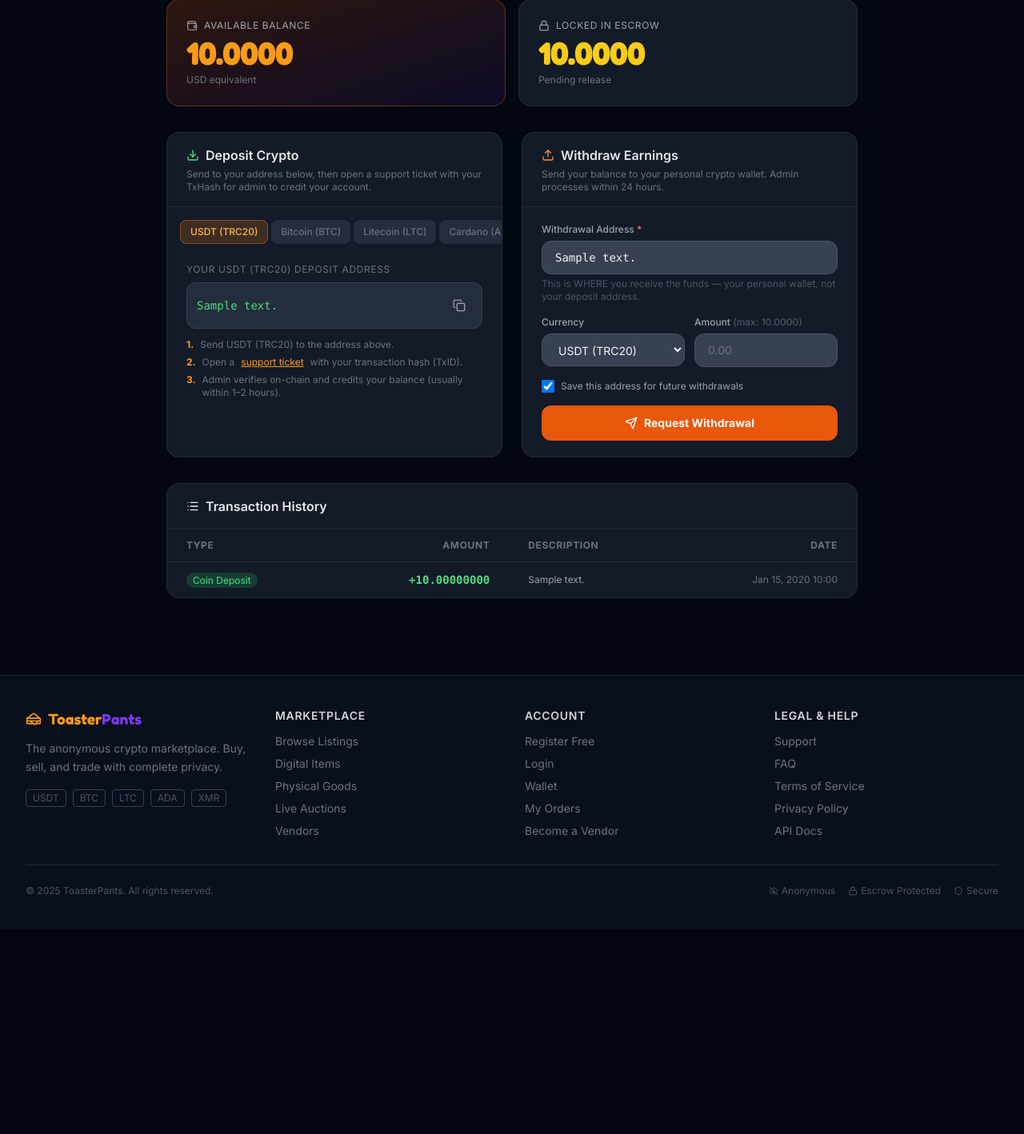
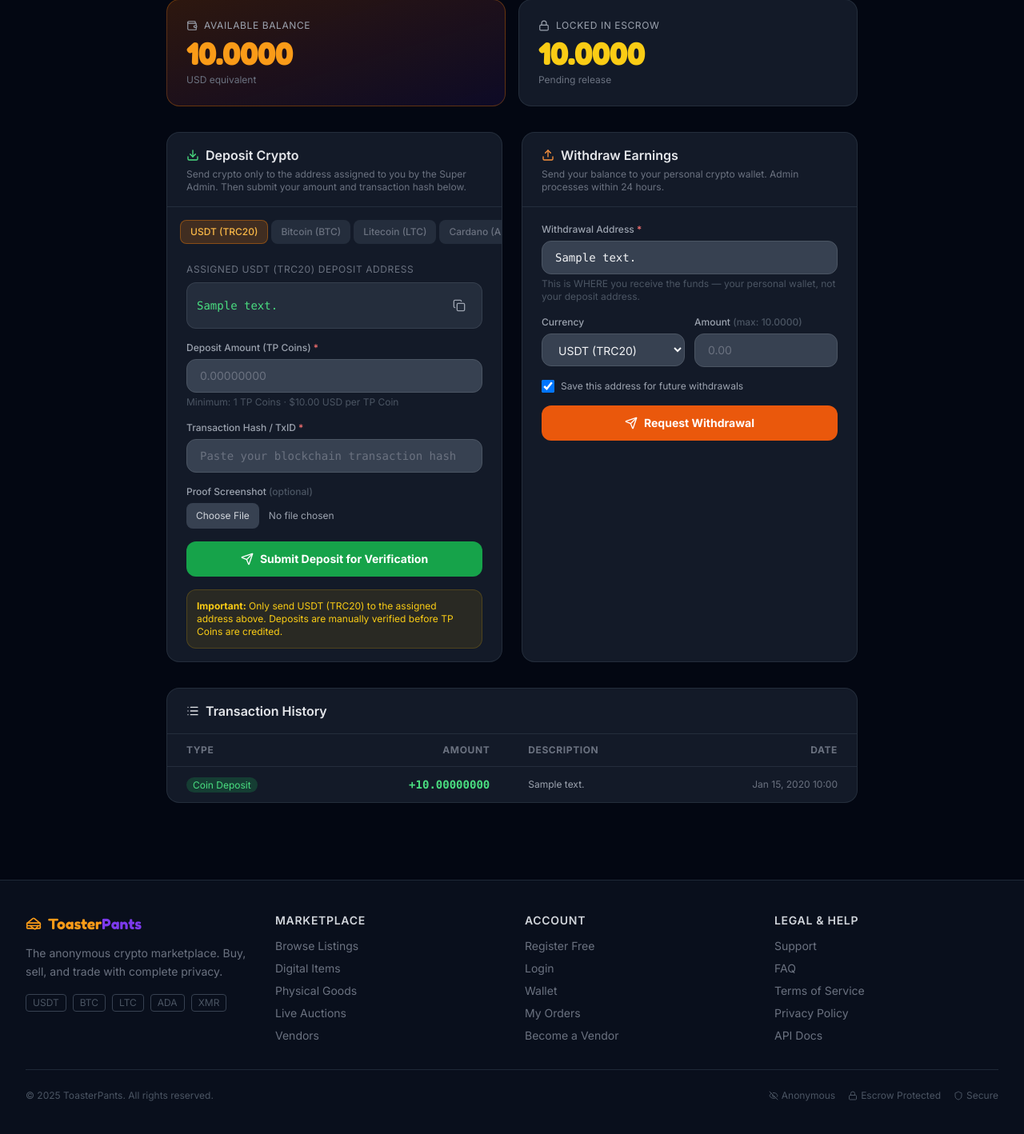
Before and after one commit to purehenthai-blip/tp, a Django app: page /wallet/ in a window 1280 px wide. Shown: the part 194-1612 px from the top of the page at 80% size. Before the commit the page ends 1315 px from the top, so only its background shows below. Run offline with Django 4.2, Linux system fonts and the light colour scheme; a user stored in the database is signed in; tables that the repository leaves empty hold one stand-in row (values such as "Sample post"); parts of the project's set-up code (start-up, migrations or seed data) failed here and were passed over; some libraries are stand-ins or nearby versions.

Commit message:
Harden wallet deposits checkout and account controls

```diff
--- a/apps/accounts/models.py
+++ b/apps/accounts/models.py
@@ -291,6 +291,11 @@ class DepositRequest(models.Model):
     usd_amount      = models.DecimalField(max_digits=18, decimal_places=2,
                                           help_text="USD equivalent")
     currency        = models.CharField(max_length=20, default='USDT_TRC20')
+    deposit_address = models.CharField(
+        max_length=200,
+        blank=True,
+        help_text="Platform-assigned destination address used for this deposit",
+    )
     tx_hash         = models.CharField(max_length=300, help_text="Blockchain transaction hash / ID")
     screenshot      = models.ImageField(upload_to='deposits/screenshots/', null=True, blank=True)
     from_address    = models.CharField(max_length=200, blank=True)
--- a/apps/accounts/services.py
+++ b/apps/accounts/services.py
@@ -35,7 +35,8 @@ def translate_content(text: str, target_language: str, source_language: str = 'e
 
 def credit_wallet(user, amount: Decimal, tx_type: str,
                   description: str = '', tx_hash: str = '',
-                  admin_user=None, reference_id: str = ''):
+                  admin_user=None, reference_id: str = '',
+                  admin_note: str = ''):
     """Credit a user's coin wallet and log the transaction."""
     from apps.accounts.models import User
     from apps.orders.models import WalletTransaction
@@ -47,7 +48,8 @@ def credit_wallet(user, amount: Decimal, tx_type: str,
         WalletTransaction.objects.create(
             user=u, transaction_type=tx_type, amount=amount,
             balance_after=u.coin_balance, description=description,
-            tx_hash=tx_hash, created_by=admin_user, reference_id=reference_id,
+            tx_hash=tx_hash, admin_note=admin_note,
+            created_by=admin_user, reference_id=reference_id,
         )
     return u
 
--- a/apps/wallet/views.py
+++ b/apps/wallet/views.py
@@ -73,30 +73,70 @@ def wallet_home(request):
 @login_required
 @require_POST
 def submit_deposit(request):
-    """Buyer submits deposit request with TxHash and optional screenshot."""
-    coins_str  = request.POST.get('coins', '').strip()
-    currency   = request.POST.get('currency', 'USDT_TRC20').strip()
-    tx_hash    = request.POST.get('tx_hash', '').strip()
+    """Submit a crypto deposit for Super Admin verification.
+
+    The destination address is NEVER supplied by the user. It is taken
+    exclusively from the platform-assigned address on the user's account.
+    """
+    coins_str = request.POST.get('coins', '').strip()
+    currency = request.POST.get('currency', '').strip()
+    tx_hash = request.POST.get('tx_hash', '').strip()
     screenshot = request.FILES.get('screenshot')
 
-    min_deposit = Decimal(SiteConfig.get('MIN_DEPOSIT_COINS', '1'))
+    crypto = next(
+        (c for c in SUPPORTED_CRYPTOS if c['code'] == currency),
+        None,
+    )
+
+    if not crypto:
+        messages.error(request, "Please select a supported deposit currency.")
+        return redirect('wallet:home')
+
+    # The destination address comes exclusively from the address assigned
+    # by Super Admin. The browser can never override it.
+    deposit_address = getattr(request.user, crypto['addr_field'], '').strip()
+
+    if not deposit_address:
+        messages.error(
+            request,
+            f"No {crypto['name']} deposit address has been assigned to your account yet. "
+            "Please contact support."
+        )
+        return redirect('wallet:home')
 
     if not tx_hash:
         messages.error(request, "Transaction hash is required.")
         return redirect('wallet:home')
 
+    if len(tx_hash) > 300:
+        messages.error(request, "Transaction hash is too long.")
+        return redirect('wallet:home')
+
     try:
         coins = Decimal(coins_str)
-        if coins < min_deposit:
-            messages.error(request, f"Minimum deposit is {min_deposit} TP Coins.")
-            return redirect('wallet:home')
     except Exception:
-        messages.error(request, "Please enter a valid number of coins.")
+        messages.error(request, "Please enter a valid deposit amount.")
         return redirect('wallet:home')
 
-    # Check for duplicate TxHash
+    min_deposit = Decimal(SiteConfig.get('MIN_DEPOSIT_COINS', '1'))
+
+    if coins <= 0:
+        messages.error(request, "Deposit amount must be greater than zero.")
+        return redirect('wallet:home')
+
+    if coins < min_deposit:
+        messages.error(
+            request,
+            f"Minimum deposit is {min_deposit} TP Coins."
+        )
+        return redirect('wallet:home')
+
+    # A transaction hash can only be submitted once.
     if DepositRequest.objects.filter(tx_hash=tx_hash).exists():
-        messages.error(request, "This transaction hash has already been submitted.")
+        messages.error(
+            request,
+            "This transaction hash has already been submitted."
+        )
         return redirect('wallet:home')
 
     DepositRequest.objects.create(
@@ -104,12 +144,17 @@ def submit_deposit(request):
         coins_requested=coins,
         usd_amount=coins * COIN_VALUE_USD,
         currency=currency,
+        deposit_address=deposit_address,
         tx_hash=tx_hash,
         screenshot=screenshot,
+        status=DepositRequest.Status.PENDING,
     )
-    messages.success(request,
+
+    messages.success(
+        request,
         f"Deposit request for {coins} TP Coins submitted. "
-        f"Admin will verify your transaction and credit your wallet within 1-2 hours.")
+        "Super Admin will verify the transaction before crediting your balance."
+    )
     return redirect('wallet:home')
 
 
--- a/templates/wallet/wallet.html
+++ b/templates/wallet/wallet.html
@@ -42,13 +42,17 @@
         <h2 class="font-semibold text-gray-200 flex items-center gap-2">
           <i data-lucide="download" class="w-4 h-4 text-green-400"></i> Deposit Crypto
         </h2>
-        <p class="text-xs text-gray-500 mt-1">Send to your address below, then open a support ticket with your TxHash for admin to credit your account.</p>
+        <p class="text-xs text-gray-500 mt-1">
+          Send crypto only to the address assigned to you by the Super Admin.
+          Then submit your amount and transaction hash below.
+        </p>
       </div>
 
       <!-- Currency tabs -->
       <div class="flex overflow-x-auto gap-1 px-4 pt-4 pb-2">
         {% for currency in supported_cryptos %}
-        <button onclick="showDeposit('{{ currency.code }}')"
+        <button type="button"
+                onclick="showDeposit('{{ currency.code }}')"
                 id="tab-{{ currency.code }}"
                 class="currency-tab flex-shrink-0 px-3 py-1.5 rounded-lg text-xs font-medium transition-all
                   {% if forloop.first %}bg-toast-500/20 text-toast-300 border border-toast-500/40{% else %}text-gray-500 hover:text-gray-300 bg-gray-700/50{% endif %}">
@@ -58,29 +62,97 @@
       </div>
 
       {% for currency in supported_cryptos %}
-      <div id="deposit-{{ currency.code }}" class="deposit-panel px-6 py-4 {% if not forloop.first %}hidden{% endif %}">
-        <p class="text-xs text-gray-500 uppercase tracking-wider mb-2">Your {{ currency.name }} Deposit Address</p>
+      <div id="deposit-{{ currency.code }}"
+           class="deposit-panel px-6 py-4 {% if not forloop.first %}hidden{% endif %}">
+
+        <p class="text-xs text-gray-500 uppercase tracking-wider mb-2">
+          Assigned {{ currency.name }} Deposit Address
+        </p>
+
         {% if currency.address %}
-        <div class="flex items-center gap-2 p-3 rounded-xl bg-gray-700/50 border border-gray-600/50 mb-3">
+        <div class="flex items-center gap-2 p-3 rounded-xl bg-gray-700/50 border border-gray-600/50 mb-4">
           <code class="text-sm text-green-400 font-mono flex-1 break-all">{{ currency.address }}</code>
-          <button onclick="copyText('{{ currency.address }}')"
-                  class="flex-shrink-0 p-2 rounded-lg hover:bg-gray-600 text-gray-400 hover:text-white transition-all">
+          <button type="button"
+                  onclick="copyText('{{ currency.address|escapejs }}')"
+                  class="flex-shrink-0 p-2 rounded-lg hover:bg-gray-600 text-gray-400 hover:text-white transition-all"
+                  title="Copy address">
             <i data-lucide="copy" class="w-4 h-4"></i>
           </button>
         </div>
-        {% else %}
-        <div class="p-3 rounded-xl bg-yellow-500/10 border border-yellow-500/30 mb-3 flex items-center gap-2">
-          <i data-lucide="alert-triangle" class="w-4 h-4 text-yellow-400 flex-shrink-0"></i>
-          <p class="text-sm text-yellow-400">No {{ currency.name }} address set.
-            <a href="/accounts/profile/" class="underline">Add in Profile Settings</a>
+
+        <form method="POST"
+              action="/wallet/deposit/"
+              enctype="multipart/form-data"
+              class="space-y-4">
+          {% csrf_token %}
+          <input type="hidden" name="currency" value="{{ currency.code }}">
+
+          <div>
+            <label class="block text-xs text-gray-400 mb-1.5 font-medium">
+              Deposit Amount (TP Coins) <span class="text-red-400">*</span>
+            </label>
+            <input type="number"
+                   name="coins"
+                   step="0.00000001"
+                   min="{{ min_deposit_coins }}"
+                   placeholder="0.00000000"
+                   required
+                   class="w-full bg-gray-700 border border-gray-600 rounded-xl px-4 py-2.5 text-gray-100 text-sm placeholder-gray-500 focus:outline-none focus:ring-2 focus:ring-toast-500">
+            <p class="text-xs text-gray-600 mt-1">
+              Minimum: {{ min_deposit_coins }} TP Coins · ${{ coin_value_usd }} USD per TP Coin
+            </p>
+          </div>
+
+          <div>
+            <label class="block text-xs text-gray-400 mb-1.5 font-medium">
+              Transaction Hash / TxID <span class="text-red-400">*</span>
+            </label>
+            <input type="text"
+                   name="tx_hash"
+                   maxlength="300"
+                   placeholder="Paste your blockchain transaction hash"
+                   required
+                   autocomplete="off"
+                   class="w-full bg-gray-700 border border-gray-600 rounded-xl px-4 py-2.5 text-gray-100 text-sm font-mono placeholder-gray-500 focus:outline-none focus:ring-2 focus:ring-toast-500">
+          </div>
+
+          <div>
+            <label class="block text-xs text-gray-400 mb-1.5 font-medium">
+              Proof Screenshot <span class="text-gray-600">(optional)</span>
+            </label>
+            <input type="file"
+                   name="screenshot"
+                   accept="image/*"
+                   class="w-full text-xs text-gray-400 file:mr-3 file:rounded-lg file:border-0 file:bg-gray-700 file:px-3 file:py-2 file:text-xs file:text-gray-300 hover:file:bg-gray-600">
+          </div>
+
+          <button type="submit"
+                  class="w-full py-3 bg-green-600 hover:bg-green-500 text-white font-bold rounded-xl text-sm flex items-center justify-center gap-2 transition-all">
+            <i data-lucide="send" class="w-4 h-4"></i>
+            Submit Deposit for Verification
+          </button>
+        </form>
+
+        <div class="mt-4 p-3 rounded-xl bg-yellow-500/10 border border-yellow-500/20">
+          <p class="text-xs text-yellow-400">
+            <strong>Important:</strong> Only send {{ currency.name }} to the assigned address above.
+            Deposits are manually verified before TP Coins are credited.
           </p>
         </div>
+
+        {% else %}
+        <div class="p-4 rounded-xl bg-yellow-500/10 border border-yellow-500/30 flex items-start gap-2">
+          <i data-lucide="alert-triangle" class="w-4 h-4 text-yellow-400 flex-shrink-0 mt-0.5"></i>
+          <div>
+            <p class="text-sm text-yellow-400 font-medium">
+              No {{ currency.name }} address has been assigned.
+            </p>
+            <p class="text-xs text-gray-500 mt-1">
+              A Super Admin must assign a deposit address before you can submit this currency.
+            </p>
+          </div>
+        </div>
         {% endif %}
-        <ol class="space-y-1.5 text-xs text-gray-500 list-none">
-          <li class="flex items-start gap-2"><span class="text-toast-400 font-bold flex-shrink-0">1.</span> Send {{ currency.name }} to the address above.</li>
-          <li class="flex items-start gap-2"><span class="text-toast-400 font-bold flex-shrink-0">2.</span> Open a <a href="/support/new/?category=payment" class="text-toast-400 underline">support ticket</a> with your transaction hash (TxID).</li>
-          <li class="flex items-start gap-2"><span class="text-toast-400 font-bold flex-shrink-0">3.</span> Admin verifies on-chain and credits your balance (usually within 1–2 hours).</li>
-        </ol>
       </div>
       {% endfor %}
     </div>
```
Also changed, not shown: apps/accounts/views.py (+64 -5 lines), apps/api/views.py (+36 -27 lines), apps/listings/views.py (+10 -5 lines), apps/orders/views.py (+78 -38 lines), templates/accounts/profile.html (+45 -11 lines), templates/orders/checkout.html (+152 -26 lines), apps/accounts/migrations/0002_depositrequest_deposit_address.py (added).
